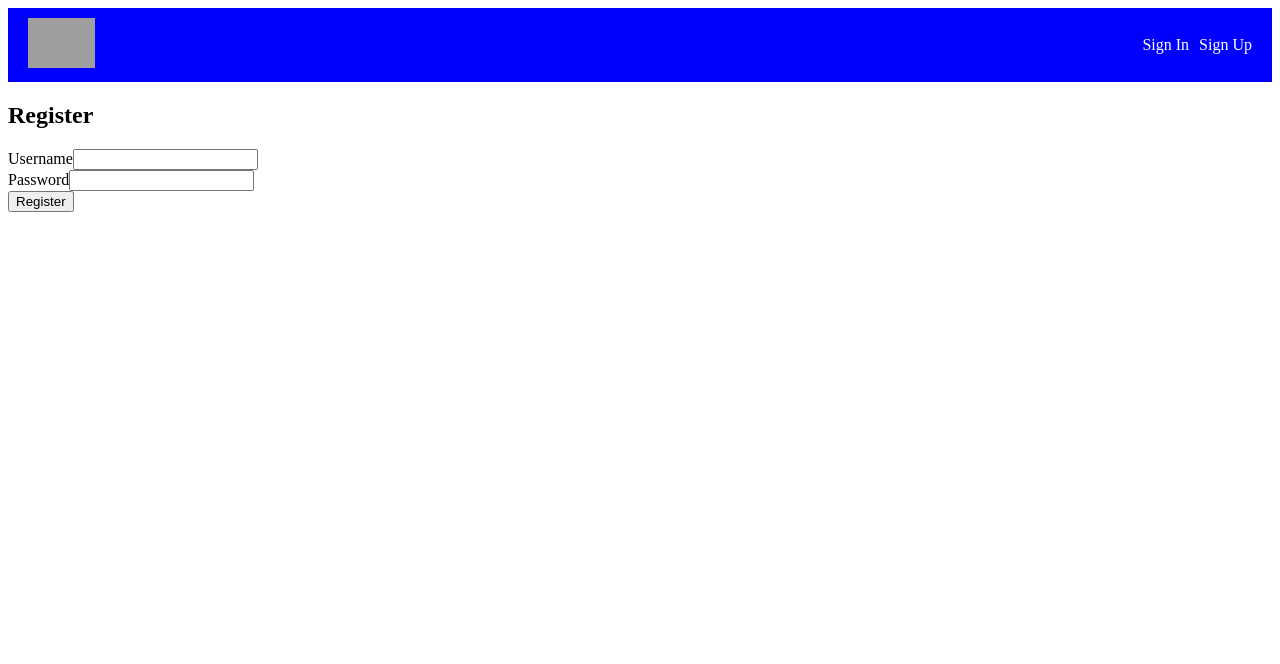
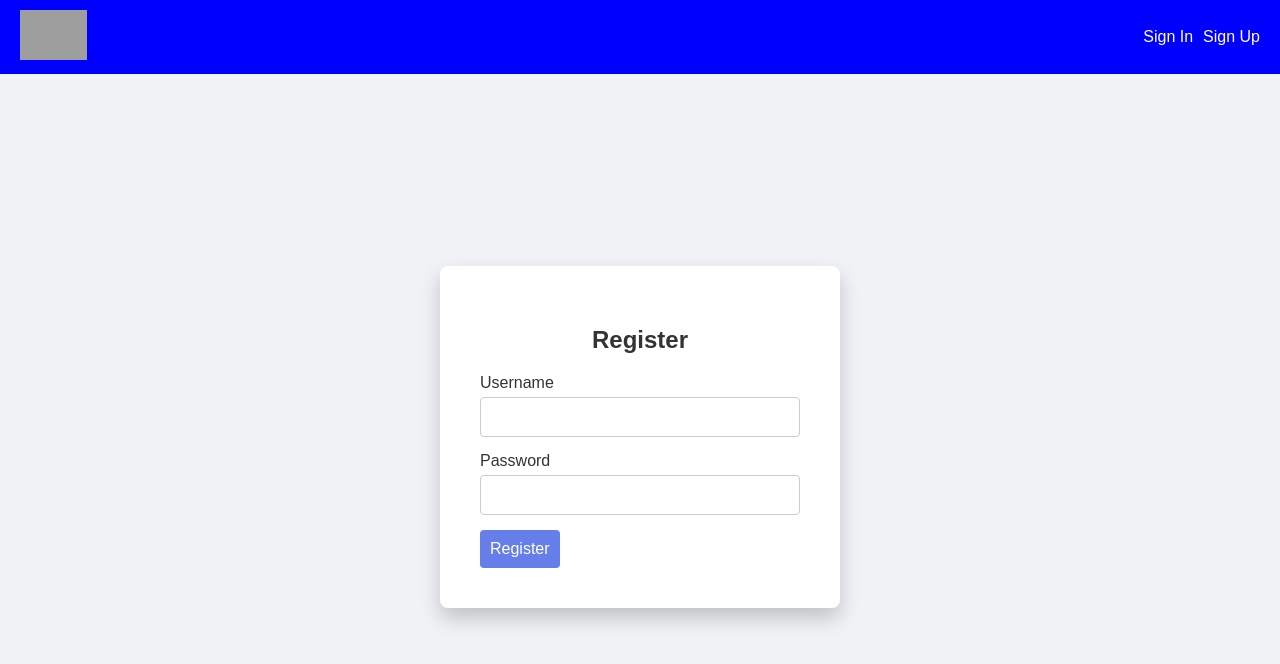
Before and after one commit to Mohan-Ganta/VTSEMP, a React (Vite) app: page /register in a window 1280 px wide. Shown: the top 664 px of the page. Built offline with nearby package versions, Linux system fonts and the light colour scheme; grey boxes are pictures that could not be loaded.

Commit message:
updated attendace

```diff
--- a/src/App.jsx
+++ b/src/App.jsx
@@ -1,4 +1,3 @@
-
 import React, { useState } from "react";
 import {
   BrowserRouter as Router,
@@ -8,12 +7,17 @@ import {
 } from "react-router-dom";
 import Login from "./components/Login";
 import Register from "./components/Register";
-import Dashboard from "./components/Dashboard";
+
+// employee
+import EmpDashboard from "./employee/dashboard/EmpDashboard";
 import Attendance from "./employee/attendance/Attendance";
 import Homepage from "./employee/homepage/Homepagee";
 import Leaves from "./employee/leaves/Leaves";
 import Task from "./employee/task/Task";
 
+// admin
+import AttendanceAd from "./admin/attendance/Attendancee";
+import HomepageAd from "./admin/homepage/Homepagee";
 
 function App() {
   const [token, setToken] = useState(localStorage.getItem("token"));
@@ -23,13 +27,10 @@ function App() {
       <Routes>
         <Route path="/login" element={<Login setToken={setToken} />} />
         <Route path="/register" element={<Register />} />
-        <Route path="/dashboard" element={token ? <Dashboard /> : <Navigate to="/login" />} />
-
-        <Route path="/att" element={<Attendance />} />
 
         <Route
           path="employee"
-          element={token ? <Dashboard /> : <Navigate to="/login" />}
+          element={token ? <EmpDashboard /> : <Navigate to="/login" />}
         >
           <Route index element={<Navigate replace to="homepage" />} />
           <Route path="homepage" element={<Homepage />} />
@@ -37,6 +38,15 @@ function App() {
           <Route path="task" element={<Task />} />
           <Route path="leave" element={<Leaves />} />
         </Route>
+
+        <Route
+          path="admin"
+          element={token ? <EmpDashboard /> : <Navigate to="/login" />}
+        >
+          <Route index element={<Navigate replace to="homepage" />} />
+          <Route path="attendance" element={<AttendanceAd />} />
+          <Route path="homepage" element={<HomepageAd />} />
+        </Route>
       </Routes>
     </Router>
   );
--- /dev/null
+++ b/src/components/Login.css
@@ -0,0 +1,85 @@
+/* Login.css */
+/*
+body {
+  background-color: #f0f2f5;
+  font-family: Arial, sans-serif;
+} */
+
+.form-ctn {
+  flex: 1;
+
+  display: flex;
+  justify-content: center;
+  align-items: center;
+}
+
+.login-container {
+  display: flex;
+  flex-direction: column;
+  /* align-items: center; */
+  /* justify-content: center; */
+  min-height: 100vh;
+  /* background: linear-gradient(135deg, #dddddd, #764ba2); */
+}
+
+.login-form {
+  background: #fff;
+  padding: 40px;
+  border-radius: 8px;
+  box-shadow: 0 10px 20px rgba(0, 0, 0, 0.2);
+  width: 100%;
+  max-width: 400px;
+  box-sizing: border-box;
+}
+
+.login-form h2 {
+  margin-bottom: 20px;
+  color: #333;
+  text-align: center;
+}
+
+.login-form div {
+  margin-bottom: 15px;
+  display: flex;
+  flex-direction: column;
+}
+
+.login-form label {
+  margin-bottom: 5px;
+  color: #333;
+}
+
+.login-form input {
+  padding: 10px;
+  border: 1px solid #ccc;
+  border-radius: 4px;
+  font-size: 16px;
+}
+
+.login-form input:focus {
+  border-color: #667eea;
+  outline: none;
+  box-shadow: 0 0 5px rgba(102, 126, 234, 0.5);
+}
+
+.login-form button {
+  background: #667eea;
+  color: #fff;
+  padding: 10px;
+  border: none;
+  border-radius: 4px;
+  font-size: 16px;
+  cursor: pointer;
+  transition: background 0.3s ease;
+}
+
+.login-form button:hover {
+  background: #764ba2;
+}
+
+.login-form .error-message {
+  color: red;
+  font-size: 14px;
+  margin-top: 10px;
+  text-align: center;
+}
--- a/src/components/Login.jsx
+++ b/src/components/Login.jsx
@@ -1,41 +1,57 @@
-import React, { useState } from 'react';
-import axios from 'axios';
-import { useNavigate } from 'react-router-dom';
-import Navbar from './navbar/Navbar';
+import React, { useState } from "react";
+import axios from "axios";
+import { useNavigate } from "react-router-dom";
+import Navbar from "./navbar/Navbar";
+import "./Login.css";
 
 function Login({ setToken }) {
-  const [username, setUsername] = useState('');
-  const [password, setPassword] = useState('');
+  const [username, setUsername] = useState("");
+  const [password, setPassword] = useState("");
+  const [error, setError] = useState("");
   const navigate = useNavigate();
 
   const handleSubmit = async (e) => {
     e.preventDefault();
     try {
-      const response = await axios.post('http://localhost:5000/login', { username, password });
-      localStorage.setItem('token', response.data.token);
+      const response = await axios.post("http://localhost:5000/login", {
+        username,
+        password,
+      });
+      localStorage.setItem("token", response.data.token);
       setToken(response.data.token);
-      navigate('/dashboard');
+      navigate("/employee");
     } catch (error) {
-      console.error('Invalid credentials');
+      setError("Invalid credentials");
+      console.error(error.message);
     }
   };
 
   return (
-
-    <div>
-      <Navbar/>
-    <form onSubmit={handleSubmit}>
+    <div className="login-container">
+      <Navbar />
+      <div className="form-ctn">
+        <form className="login-form" onSubmit={handleSubmit}>
           <h2>Login</h2>
           <div>
             <label>Username</label>
-        <input type="text" value={username} onChange={(e) => setUsername(e.target.value)} />
+            <input
+              type="text"
+              value={username}
+              onChange={(e) => setUsername(e.target.value)}
+            />
           </div>
           <div>
             <label>Password</label>
-        <input type="password" value={password} onChange={(e) => setPassword(e.target.value)} />
+            <input
+              type="password"
+              value={password}
+              onChange={(e) => setPassword(e.target.value)}
+            />
           </div>
+          {error && <div className="error-message">{error}</div>}
           <button type="submit">Login</button>
         </form>
+      </div>
     </div>
   );
 }
--- /dev/null
+++ b/src/components/Register.css
@@ -0,0 +1,78 @@
+.register-container {
+  display: flex;
+  flex-direction: column;
+  /* align-items: center; */
+  /* justify-content: center; */
+  min-height: 100vh;
+  /* background: linear-gradient(135deg, #667eea, #764ba2); */
+}
+
+.register-form {
+  background: #fff;
+  padding: 40px;
+  border-radius: 8px;
+  box-shadow: 0 10px 20px rgba(0, 0, 0, 0.2);
+  width: 100%;
+  max-width: 400px;
+  box-sizing: border-box;
+}
+
+.register-form h2 {
+  margin-bottom: 20px;
+  color: #333;
+  text-align: center;
+}
+
+.register-form div {
+  margin-bottom: 15px;
+  display: flex;
+  flex-direction: column;
+}
+
+.register-form label {
+  margin-bottom: 5px;
+  color: #333;
+}
+
+.register-form input {
+  padding: 10px;
+  border: 1px solid #ccc;
+  border-radius: 4px;
+  font-size: 16px;
+}
+
+.register-form input:focus {
+  border-color: #667eea;
+  outline: none;
+  box-shadow: 0 0 5px rgba(102, 126, 234, 0.5);
+}
+
+.register-form button {
+  background: #667eea;
+  color: #fff;
+  padding: 10px;
+  border: none;
+  border-radius: 4px;
+  font-size: 16px;
+  cursor: pointer;
+  transition: background 0.3s ease;
+}
+
+.register-form button:hover {
+  background: #764ba2;
+}
+
+.register-form .error-message {
+  color: red;
+  font-size: 14px;
+  margin-top: 10px;
+  text-align: center;
+}
+
+.form-ctn {
+  flex: 1;
+
+  display: flex;
+  justify-content: center;
+  align-items: center;
+}
--- a/src/components/Register.jsx
+++ b/src/components/Register.jsx
@@ -1,39 +1,55 @@
-import React, { useState } from 'react';
-import axios from 'axios';
-import { useNavigate } from 'react-router-dom';
-import Navbar from './navbar/Navbar';
+import React, { useState } from "react";
+import axios from "axios";
+import { useNavigate } from "react-router-dom";
+import Navbar from "./navbar/Navbar";
+import "./Register.css";
 
 function Register() {
-  const [username, setUsername] = useState('');
-  const [password, setPassword] = useState('');
+  const [username, setUsername] = useState("");
+  const [password, setPassword] = useState("");
+  const [error, setError] = useState("");
   const navigate = useNavigate();
 
   const handleSubmit = async (e) => {
     e.preventDefault();
     try {
-      await axios.post('http://localhost:5000/register', { username, password });
-      navigate('/login');
+      await axios.post("http://localhost:5000/register", {
+        username,
+        password,
+      });
+      navigate("/login");
     } catch (error) {
-      console.error('Error registering user');
+      setError("Error registering user");
+      console.error(error.message);
     }
   };
 
   return (
-
-    <div>
-      <Navbar/>
-    <form onSubmit={handleSubmit}>
+    <div className="register-container">
+      <Navbar />
+      <div className="form-ctn">
+        <form className="register-form" onSubmit={handleSubmit}>
           <h2>Register</h2>
           <div>
             <label>Username</label>
-        <input type="text" value={username} onChange={(e) => setUsername(e.target.value)} />
+            <input
+              type="text"
+              value={username}
+              onChange={(e) => setUsername(e.target.value)}
+            />
           </div>
           <div>
             <label>Password</label>
-        <input type="password" value={password} onChange={(e) => setPassword(e.target.value)} />
+            <input
+              type="password"
+              value={password}
+              onChange={(e) => setPassword(e.target.value)}
+            />
           </div>
+          {error && <div className="error-message">{error}</div>}
           <button type="submit">Register</button>
         </form>
+      </div>
     </div>
   );
 }
--- a/src/employee/login/Login.css
+++ /dev/null
@@ -1,120 +0,0 @@
-.login-container {
-  display: flex;
-  justify-content: center;
-  align-items: center;
-  height: 100%;
-  /* background: linear-gradient(135deg, #6a11cb 0%, #2575fc 100%); */
-  animation: backgroundFadeIn 1.5s ease-in-out;
-}
-
-@keyframes backgroundFadeIn {
-  0% {
-    opacity: 0;
-  }
-  100% {
-    opacity: 1;
-  }
-}
-
-.login-box {
-  background: white;
-  padding: 40px 60px;
-  border-radius: 15px;
-  box-shadow: 0 4px 12px rgba(0, 0, 0, 0.1);
-  text-align: center;
-  animation: boxFadeIn 1s ease-in-out;
-}
-
-@keyframes boxFadeIn {
-  0% {
-    opacity: 0;
-    transform: translateY(-20px);
-  }
-  100% {
-    opacity: 1;
-    transform: translateY(0);
-  }
-}
-
-.login-box h1 {
-  margin-bottom: 30px;
-  color: #333;
-  font-size: 2em;
-  animation: fadeIn 1.5s ease-in-out;
-}
-
-@keyframes fadeIn {
-  0% {
-    opacity: 0;
-  }
-  100% {
-    opacity: 1;
-  }
-}
-
-.input-group {
-  margin-bottom: 20px;
-  text-align: left;
-}
-
-.input-group label {
-  display: block;
-  margin-bottom: 8px;
-  color: #666;
-  font-size: 1.1em;
-  font-weight: bold;
-  transition: color 0.3s;
-}
-
-.input-group input {
-  width: 100%;
-  padding: 12px;
-  border: 1px solid #ddd;
-  border-radius: 5px;
-  transition: border-color 0.3s, box-shadow 0.3s;
-}
-
-.input-group input:focus {
-  border-color: #6a11cb;
-  box-shadow: 0 0 8px rgba(106, 17, 203, 0.2);
-  outline: none;
-}
-
-.login-button {
-  background-color: #4caf50;
-  color: white;
-  padding: 12px 20px;
-  font-size: 16px;
-  border: none;
-  border-radius: 5px;
-  cursor: pointer;
-  transition: background-color 0.3s, transform 0.3s;
-  width: 100%;
-  margin-top: 20px;
-}
-
-.login-button:hover {
-  background-color: #45a049;
-  transform: scale(1.05);
-}
-
-.login-button:active {
-  background-color: #3e8e41;
-  transform: scale(1);
-}
-
-/* Responsive design */
-@media (max-width: 768px) {
-  .login-box {
-    padding: 30px 40px;
-  }
-
-  .login-box h1 {
-    font-size: 1.5em;
-  }
-
-  .login-button {
-    padding: 10px 15px;
-    font-size: 14px;
-  }
-}
```
Also changed, not shown: src/employee/registration/Signup.jsx (deleted, +0 -61 lines). Lines whose indentation alone changed are shown as unchanged.
